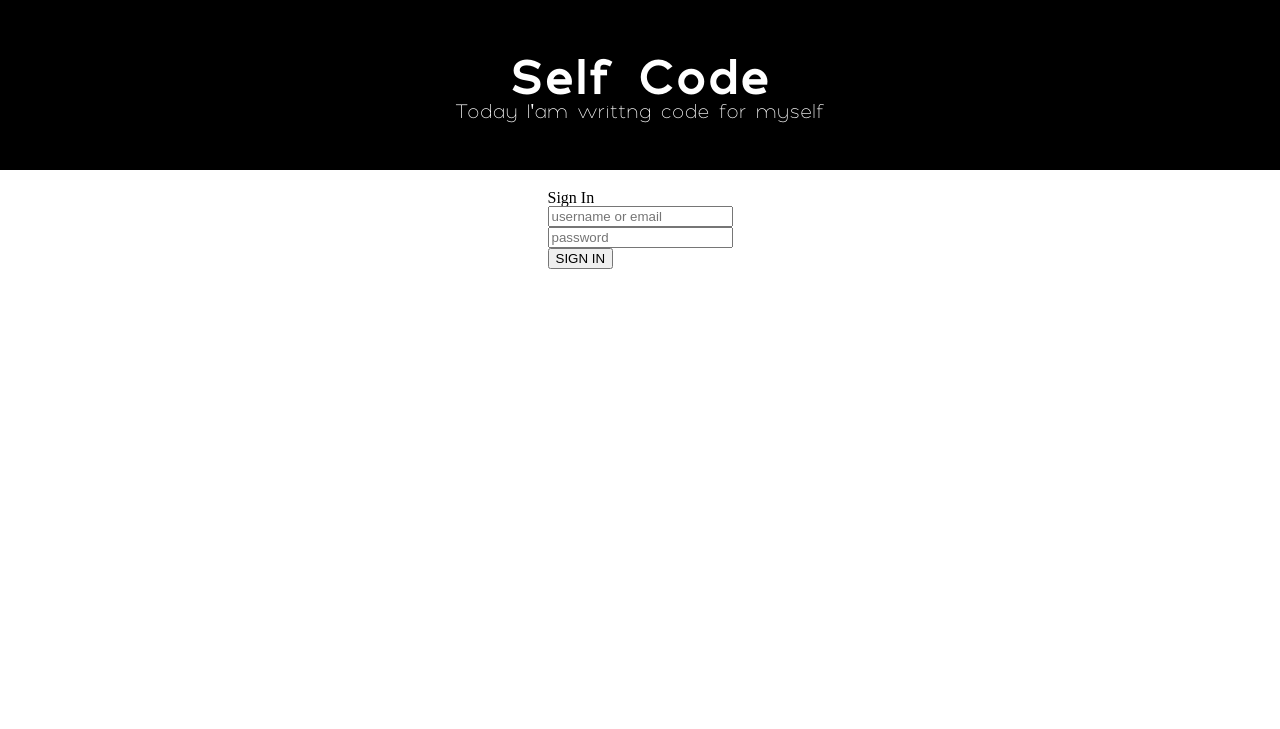
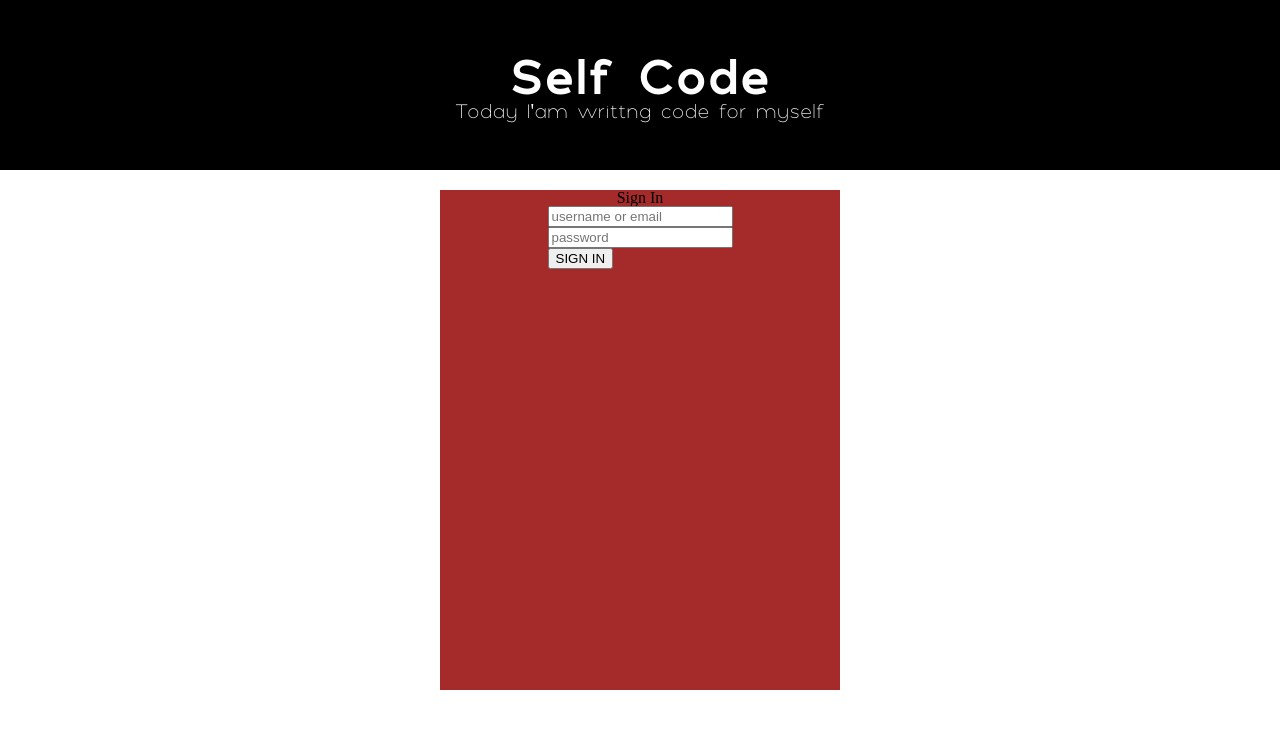
Before and after one commit to abuyako/Self-Code, a PHP site: page / in a window 1280 px wide. Shown: the top 729 px of the page. Run offline with PHP 8.4, Linux system fonts and the light colour scheme.

Commit message:
Styling the login-forms

```diff
--- a/assets/css/login-form.css
+++ b/assets/css/login-form.css
@@ -3,3 +3,11 @@
     justify-content: center;
     margin-top: 20px;
 }
+.login-forms {
+    width: 400px;
+    height: 500px;
+    background-color: brown;
+    display: flex;
+    flex-direction: column;
+    align-items: center;
+}
```
